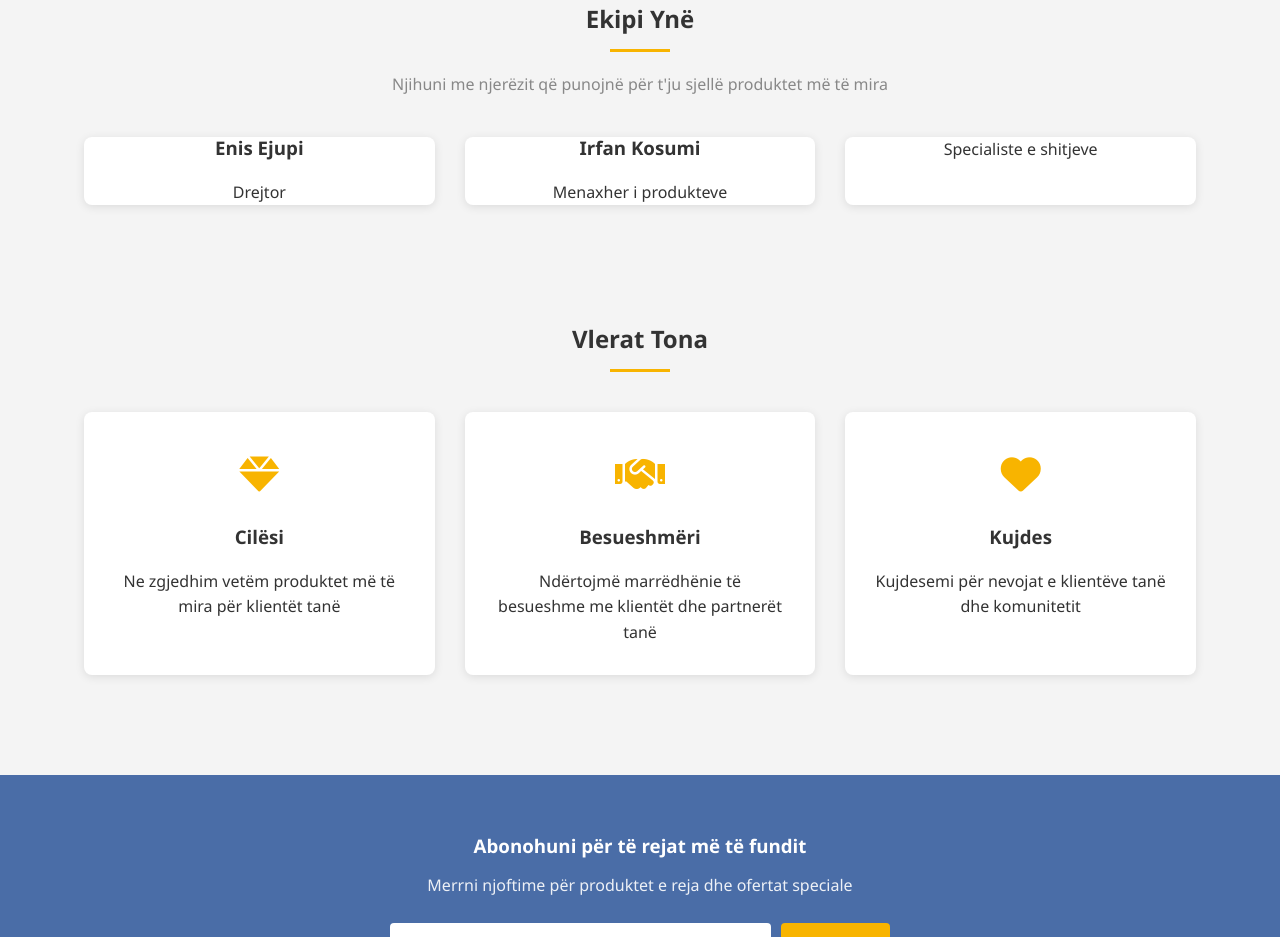
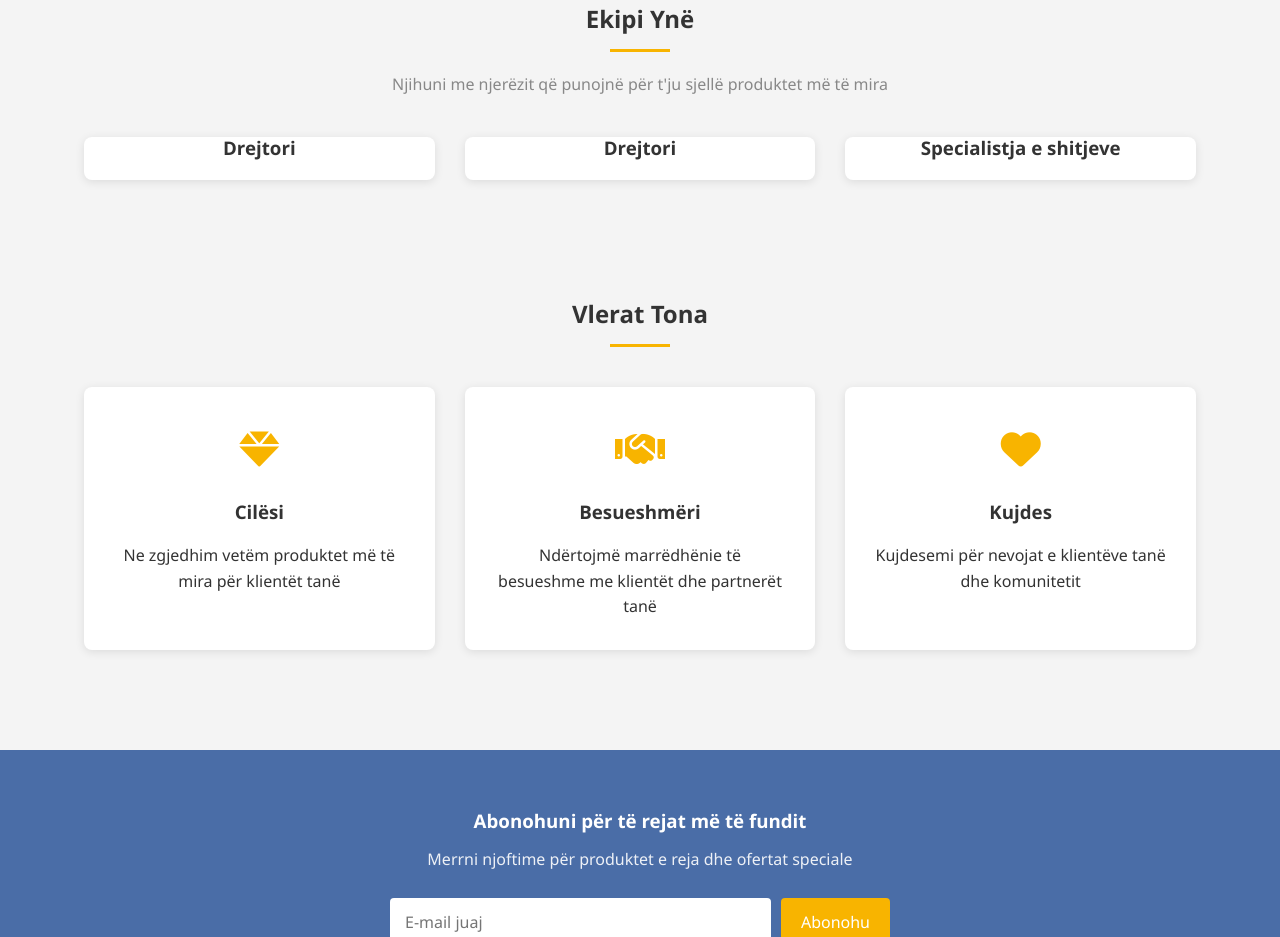
Before and after one commit to ShabanEjupi/dyqani, a website: page pages/about.html in a window 1280 px wide. Shown: the part 1440-2377 px from the top of the page. Drawn offline with Linux system fonts and the light colour scheme.

Commit message:
Ndryshime tjera

```diff
--- a/pages/about.html
+++ b/pages/about.html
@@ -56,17 +56,17 @@
                 <div class="team-grid">
                     <div class="team-member">
 
-                        <h3>Enis Ejupi</h3>
-                        <p>Drejtor</p>
+                        <h3>Drejtori</h3>
+
                     </div>
                     <div class="team-member">
 
-                        <h3>Irfan Kosumi</h3>
-                        <p>Menaxher i produkteve</p>
+                        <h3>Drejtori</h3>
+
                     </div>
                     <div class="team-member">
 
-                        <p>Specialiste e shitjeve</p>
+                        <h3>Specialistja e shitjeve</h3>
                     </div>
                     <!-- <div class="team-member">
 
```
